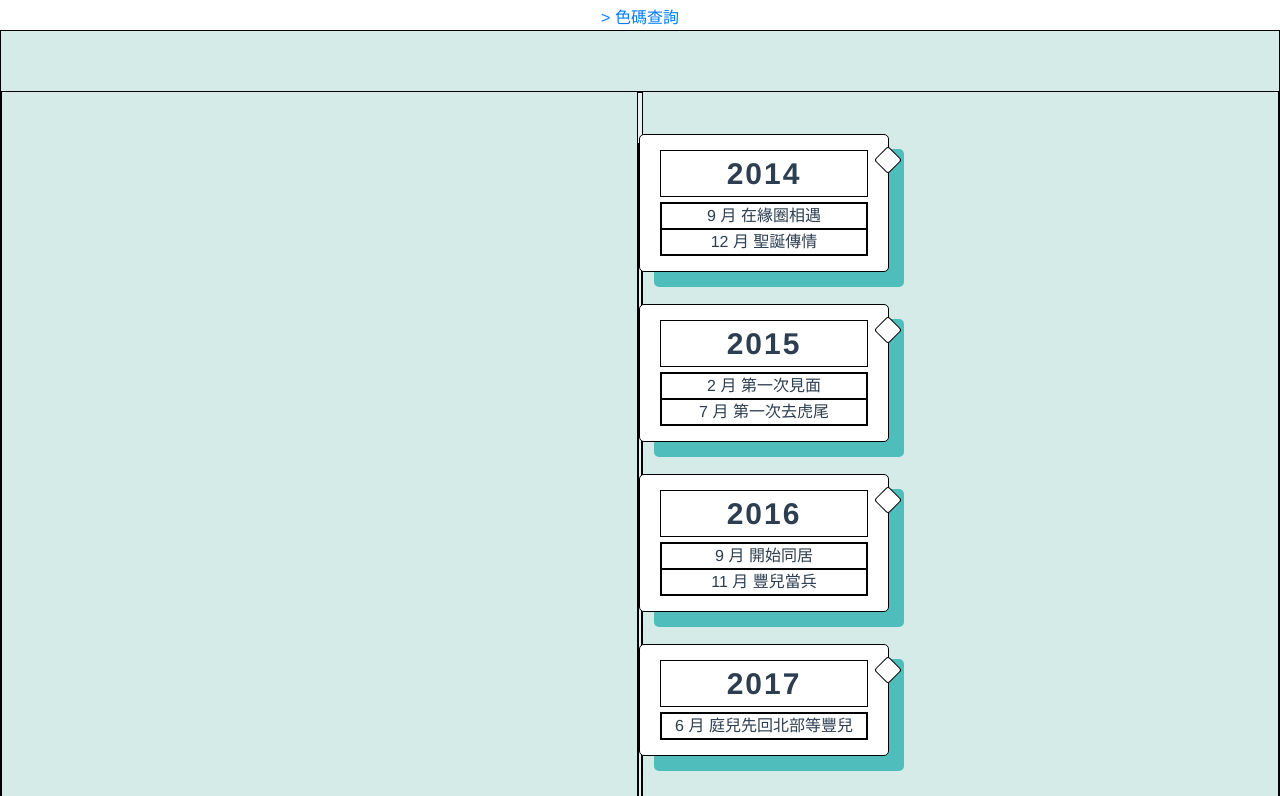
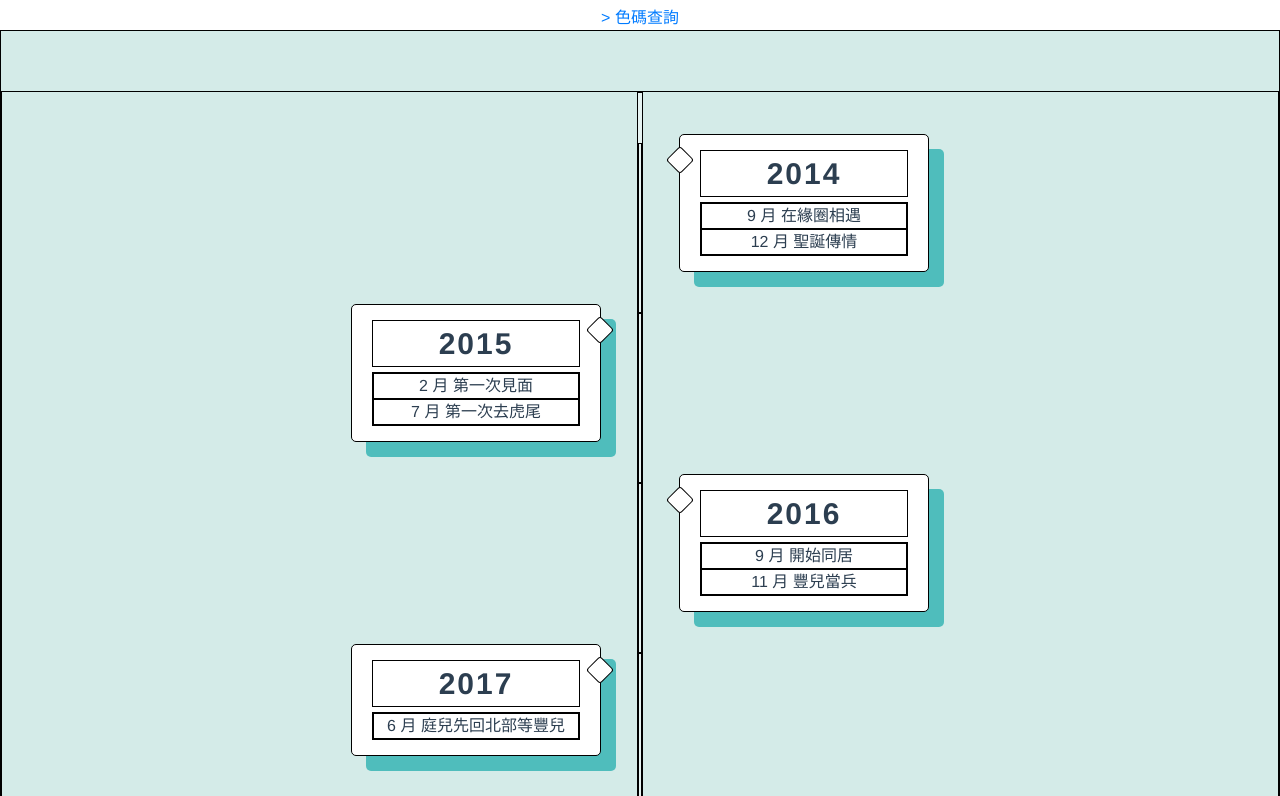
Before and after one commit to octopus831012/Vue-cli-demo-project, a Vue app: page / in a window 1280 px wide. Shown: the part 904-1700 px from the top of the page. Built offline with nearby package versions, Linux system fonts and the light colour scheme.

Commit message:
reorder dialogs

```diff
--- a/src/components/TimeLine/style.scss
+++ b/src/components/TimeLine/style.scss
@@ -42,6 +42,24 @@ background-color: $colorLightBlue;
   height: 170px;
   position: relative;
 
+  &:nth-child(2n){
+    .dialog {
+      right: 40px;
+      left: initial;
+    }
+  }
+
+  &:nth-child(2n+1){
+    transform-origin: 0% 20px;
+
+    .dialog {
+      left: 40px;
+
+      &:before {
+        left: -10px;
+      }
+    }
+  }
 }
 
 .dialog {
```
